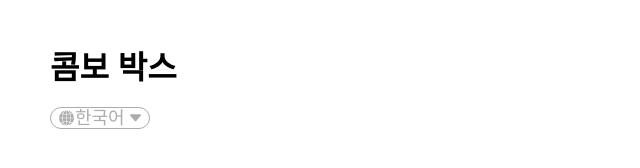
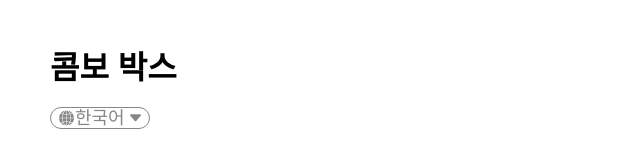
Before and after one commit to Littlestar0508/learn-sass, a website: page src/views/components/combobox.html in a window 1280 px wide. Shown: the full height of the page, 0-640 px from the left. Drawn offline with Linux system fonts and the light colour scheme; a web font is replaced by a local one.

Commit message:
라이트/다크모드 추가

```diff
--- a/src/scss/components/_combobox.scss
+++ b/src/scss/components/_combobox.scss
@@ -3,7 +3,11 @@
 @use "../abstracts" as *;
 
 .combobox {
-  color: $tertiary-color;
+  $light-text-color: $secondary-color;
+  $dark-text-color: $accent-color;
+
+  color: light-dark($light-text-color, $dark-text-color);
+
   border: 1px solid currentColor;
   display: inline-flex;
   // flex-flow: row nowrap;
```
Also changed, not shown: src/styles/main.css, 1 other file.
